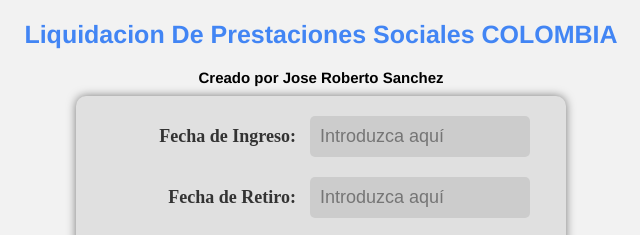
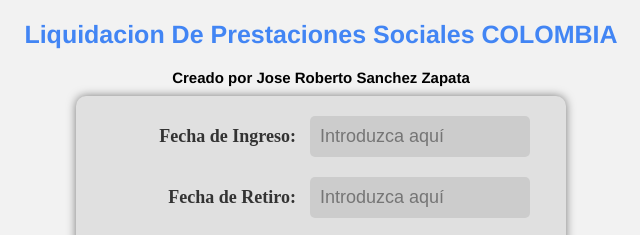
Before and after one commit to Cavoh/liquidaciones, a plain HTML site: page index.html in a window 1280 px wide. Shown: the top 235 px of the page, 319-959 px from the left. Drawn offline with Linux system fonts and the light colour scheme.

Commit message:
Fix author name in index.html
Updated author name in the header.

```diff
--- a/index.html
+++ b/index.html
@@ -12,7 +12,7 @@
 
 <body>
     <h1>Liquidacion De Prestaciones Sociales COLOMBIA</h1>
-    <h2>Creado por Jose Roberto Sanchez</h2>
+    <h2>Creado por Jose Roberto Sanchez Zapata</h2>
 
 <form>
 
```
